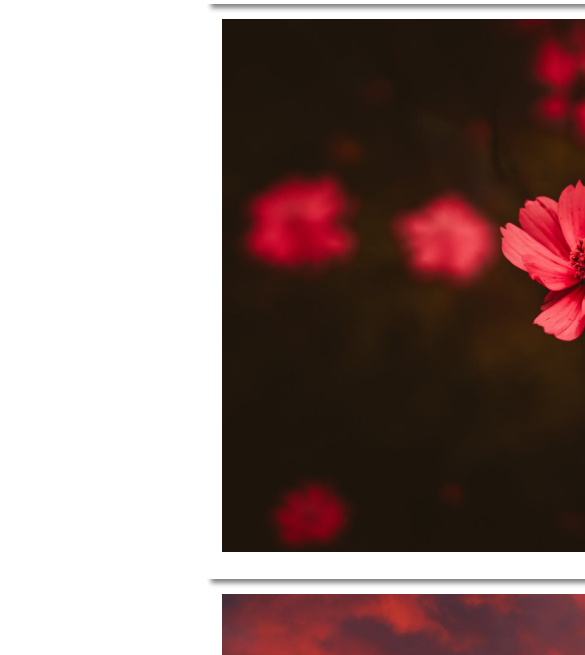
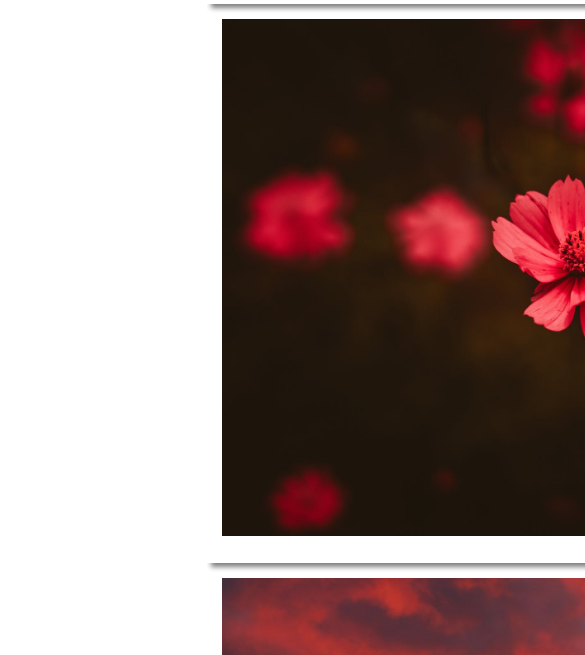
Before and after one commit to natalie-ori/photo-gallery, a plain HTML site: page index.html in a window 390 px wide. Shown: the part 185-840 px from the top of the page, 585 px wide, since content can reach past the window. Drawn offline with Linux system fonts and the light colour scheme; a web font is replaced by a local one.

Commit message:
Update styles.css

```diff
--- a/styles.css
+++ b/styles.css
@@ -54,14 +54,14 @@ section{
 
 }
 
-@media screen and (max-width: 830px){
+@media screen and (max-width: 828px){
 article{
   display: flex;
   flex-direction: column;
 }
 img {
   height: auto;
-  width: 800px;
+  width: 775px;
   box-shadow: 10px 10px 5px grey;
   padding: 15px;
 }
```
